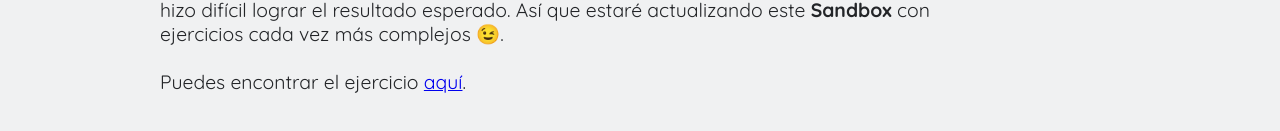
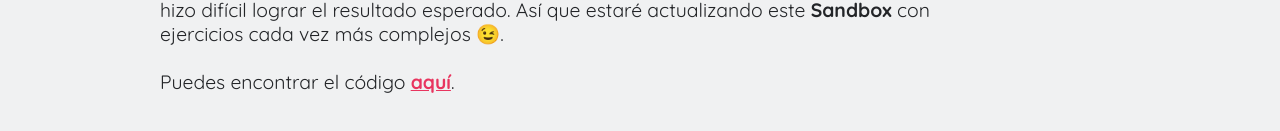
Before and after one commit to kechuv/kechu-sandbox, a Vue app: page /sandbox/draw-scroll in a window 1280 px wide. Shown: the part 777-908 px from the top of the page. Built offline with nearby package versions, Linux system fonts and the light colour scheme.

Commit message:
Draw Scroll details
Draw Scroll details added

```diff
--- a/src/components/sandbox/DrawScroll.vue
+++ b/src/components/sandbox/DrawScroll.vue
@@ -7,7 +7,7 @@
         <br><br>
         Hasta este ejercicio ignoraba todo acerca de las animaciones con SVG, y la verdad se me hizo difícil lograr el resultado esperado. Así que estaré actualizando este <b>Sandbox</b> con ejercicios cada vez más complejos 😉.
         <br><br>
-        Puedes encontrar el ejercicio <a href="https://github.com/kechuv/kechu-sandbox/blob/f2f39cea7d27b808a07dd71d66e69b63874edb1b/src/components/sandbox/DrawScroll.vue" target="_blank">aquí</a>.
+        Puedes encontrar el código <a href="https://github.com/kechuv/kechu-sandbox/blob/f2f39cea7d27b808a07dd71d66e69b63874edb1b/src/components/sandbox/DrawScroll.vue" target="_blank">aquí</a>.
       </p>
     </article>
     <svg id="mySVG">
@@ -74,6 +74,10 @@ export default {
     }
     p {
       font-family: "Quicksand", sans-serif;
+      a {
+        color: $rojo;
+        font-weight: bold;
+      }
     }
   }
   #mySVG {
```
